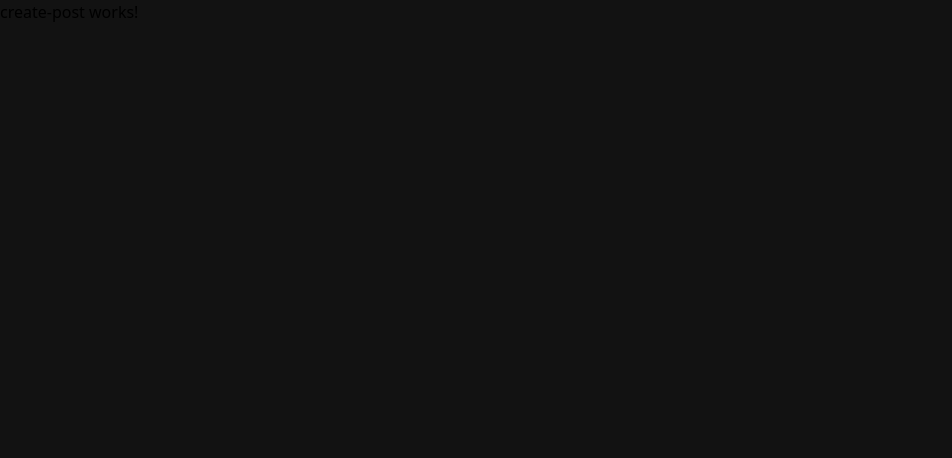
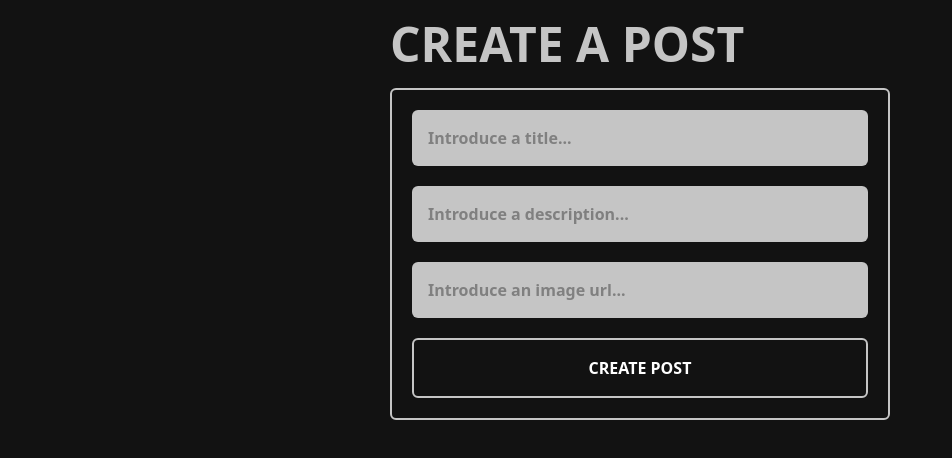
Before and after one commit to JoelCosp/postlify, an Angular app in the folder postlify/: page /create-post in a window 1280 px wide. Shown: the top 458 px of the page, without its empty margins (0-952 px from the left). Built offline with nearby package versions, Linux system fonts and the light colour scheme.

Commit message:
REACTIVE FORM + STYLES

```diff
--- a/postlify/src/app/components/create-post-form/create-post-form.component.css
+++ b/postlify/src/app/components/create-post-form/create-post-form.component.css
@@ -0,0 +1,7 @@
+input {
+    color: #121212;
+}
+
+input::placeholder {
+    color: grey;
+}
--- a/postlify/src/app/components/create-post-form/create-post-form.component.html
+++ b/postlify/src/app/components/create-post-form/create-post-form.component.html
@@ -1 +1,15 @@
-<p>create-post-form works!</p>
+<div class="max-w-[500px] mx-auto">
+    <h2 class="text-5xl font-bold text-[#c5c5c5] py-5">CREATE A POST</h2>
+    <form class="p-5 rounded-md border-2 border-[#c5c5c5] text-[#c5c5c5]" [formGroup]="postForm" (submit)="handleSubmit()">
+        <fieldset>
+            <input class="bg-[#c5c5c5] w-full p-4 rounded-md text-white font-semibold outline-none mb-5" type="text" id="post-title" formControlName="title" placeholder="Introduce a title...">
+        </fieldset>
+        <fieldset>
+            <input class="bg-[#c5c5c5] w-full p-4 rounded-md text-white font-semibold outline-none mb-5" type="text" id="post-description" formControlName="description" placeholder="Introduce a description...">
+        </fieldset>
+        <fieldset>
+            <input class="bg-[#c5c5c5] w-full p-4 rounded-md text-white font-semibold outline-none mb-5" type="text" id="post-img" formControlName="img" placeholder="Introduce an image url...">
+        </fieldset>
+        <button class="border-2 border-[#c5c5c5] px-7 py-4 rounded-md text-white font-semibold hover:cursor-pointer hover:bg-[#c5c5c5] w-full" [disabled]="postForm.invalid">CREATE POST</button>
+    </form>
+</div>
--- a/postlify/src/app/components/create-post-form/create-post-form.component.ts
+++ b/postlify/src/app/components/create-post-form/create-post-form.component.ts
@@ -1,11 +1,33 @@
 import { Component } from '@angular/core';
-
+import { FormControl, FormGroup, FormsModule, ReactiveFormsModule, Validators } from '@angular/forms';
 @Component({
   selector: 'app-create-post-form',
-  imports: [],
+  imports: [ReactiveFormsModule],
   templateUrl: './create-post-form.component.html',
   styleUrl: './create-post-form.component.css'
 })
 export class CreatePostFormComponent {
+  postForm: FormGroup; // Esta variable representa el formulario (es el formulario)
 
+  title: FormControl; // El FormControl representa los inputs
+  description: FormControl;
+  img: FormControl;
+
+  constructor()
+  {
+    this.title = new FormControl('', Validators.required);
+    this.description = new FormControl('', [Validators.required, Validators.maxLength(500)]);
+    this.img = new FormControl('', Validators.required);
+
+    this.postForm = new FormGroup({
+      title: this.title,
+      description: this.description,
+      img: this.img
+    })
+  }
+
+  handleSubmit(): void {
+    console.log(this.postForm.value);
+    this.postForm.reset();
+  }
 }
--- a/postlify/src/app/components/home-button/home-button.component.html
+++ b/postlify/src/app/components/home-button/home-button.component.html
@@ -1 +1 @@
-<button class="border-2 border-[#ca00be] px-7 py-4 rounded-md my-4 text-white font-semibold hover:cursor-pointer hover:bg-[#ca00be]">{{ text }}</button>
+<button class="border-2 border-[#c5c5c5] px-7 py-4 rounded-md my-4 text-white font-semibold hover:cursor-pointer hover:bg-[#c5c5c5]">{{ text }}</button>
--- a/postlify/src/app/components/post-card/post-card.component.html
+++ b/postlify/src/app/components/post-card/post-card.component.html
@@ -1,9 +1,9 @@
-<article class="mb-5">
-    <div class="p-5 bg-[#282828] rounded-md">
+<article class="mb-5 hover:cursor-pointer">
+    <div class="p-5 bg-[#282828] hover:bg-[#363636] rounded-md border-2 border-[#c5c5c5] text-[#c5c5c5]">
         <div class="overflow-hidden">
-            <img class="object-cover w-full h-full rounded-t-md" [src]="post.img" alt="">
+            <img class="object-cover w-full h-full rounded-md" [src]="post.img" alt="">
         </div>
-        <h3 class="text-2xl font-bold">{{ post.title }}</h3>
+        <h3 class="my-5 text-2xl font-bold">{{ post.title }}</h3>
         <p>{{ post.description }}</p>
     </div>
 </article>
--- a/postlify/src/app/components/post-list/post-list.component.html
+++ b/postlify/src/app/components/post-list/post-list.component.html
@@ -1,6 +1,6 @@
 <section>
     <div class="max-w-[500px] mx-auto">
-        <h2 class="text-5xl font-bold text-[#8b8b8b]">POSTS</h2>
+        <h2 class="text-5xl font-bold text-[#c5c5c5] py-5">POSTS</h2>
         <app-post-card *ngFor="let post of posts" [post]="post"></app-post-card>
     </div>
 </section>
--- a/postlify/src/app/pages/create-post/create-post.component.html
+++ b/postlify/src/app/pages/create-post/create-post.component.html
@@ -1 +1,3 @@
-<p>create-post works!</p>
+<div class="px-5">
+    <app-create-post-form></app-create-post-form>
+</div>
--- a/postlify/src/app/pages/create-post/create-post.component.ts
+++ b/postlify/src/app/pages/create-post/create-post.component.ts
@@ -1,8 +1,9 @@
 import { Component } from '@angular/core';
+import { CreatePostFormComponent } from '../../components/create-post-form/create-post-form.component';
 
 @Component({
   selector: 'app-create-post',
-  imports: [],
+  imports: [CreatePostFormComponent],
   templateUrl: './create-post.component.html',
   styleUrl: './create-post.component.css'
 })
--- a/postlify/src/app/pages/read-post/read-post.component.html
+++ b/postlify/src/app/pages/read-post/read-post.component.html
@@ -1 +1,3 @@
-<app-post-list></app-post-list>
+<div class="px-5">
+    <app-post-list></app-post-list>
+</div>
```
